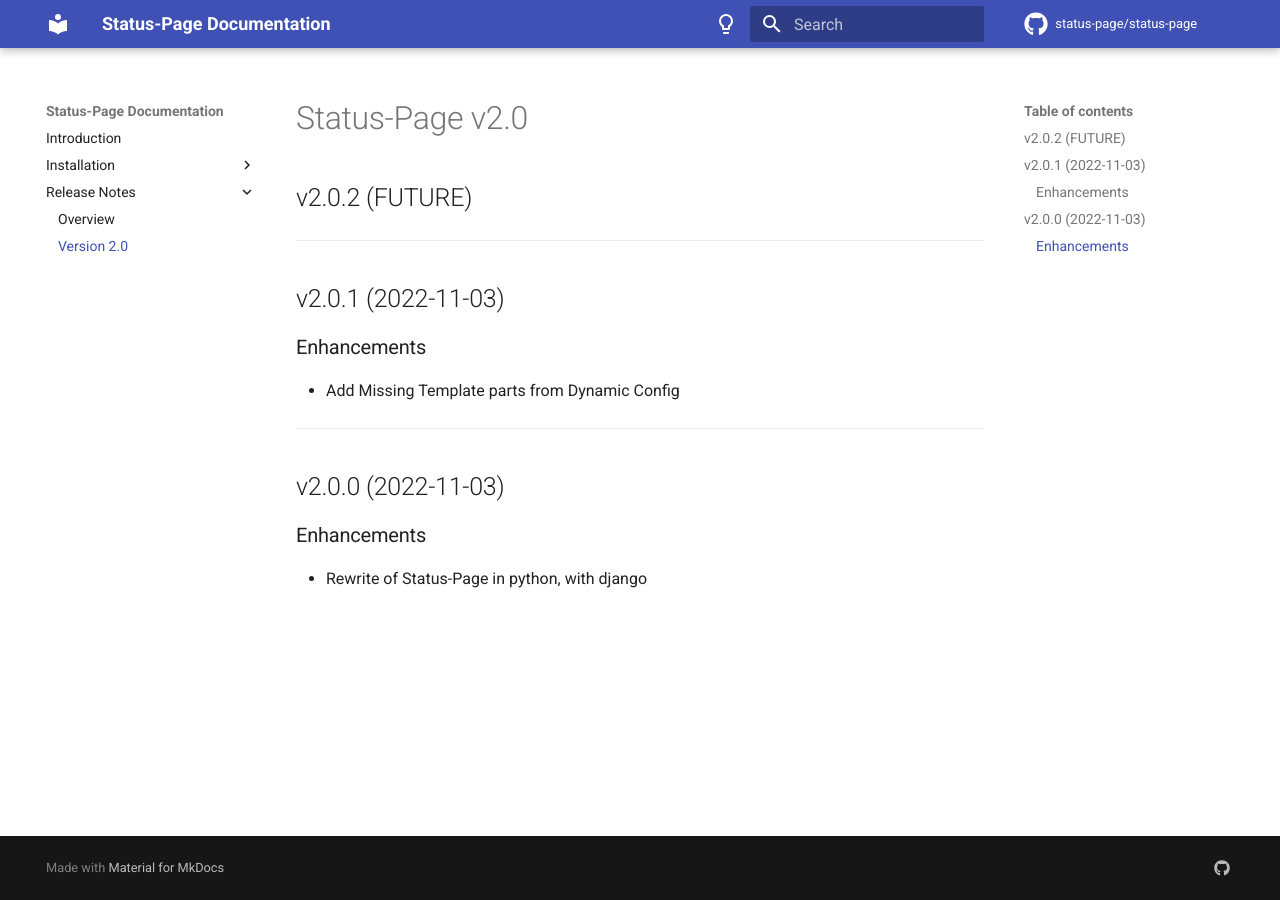
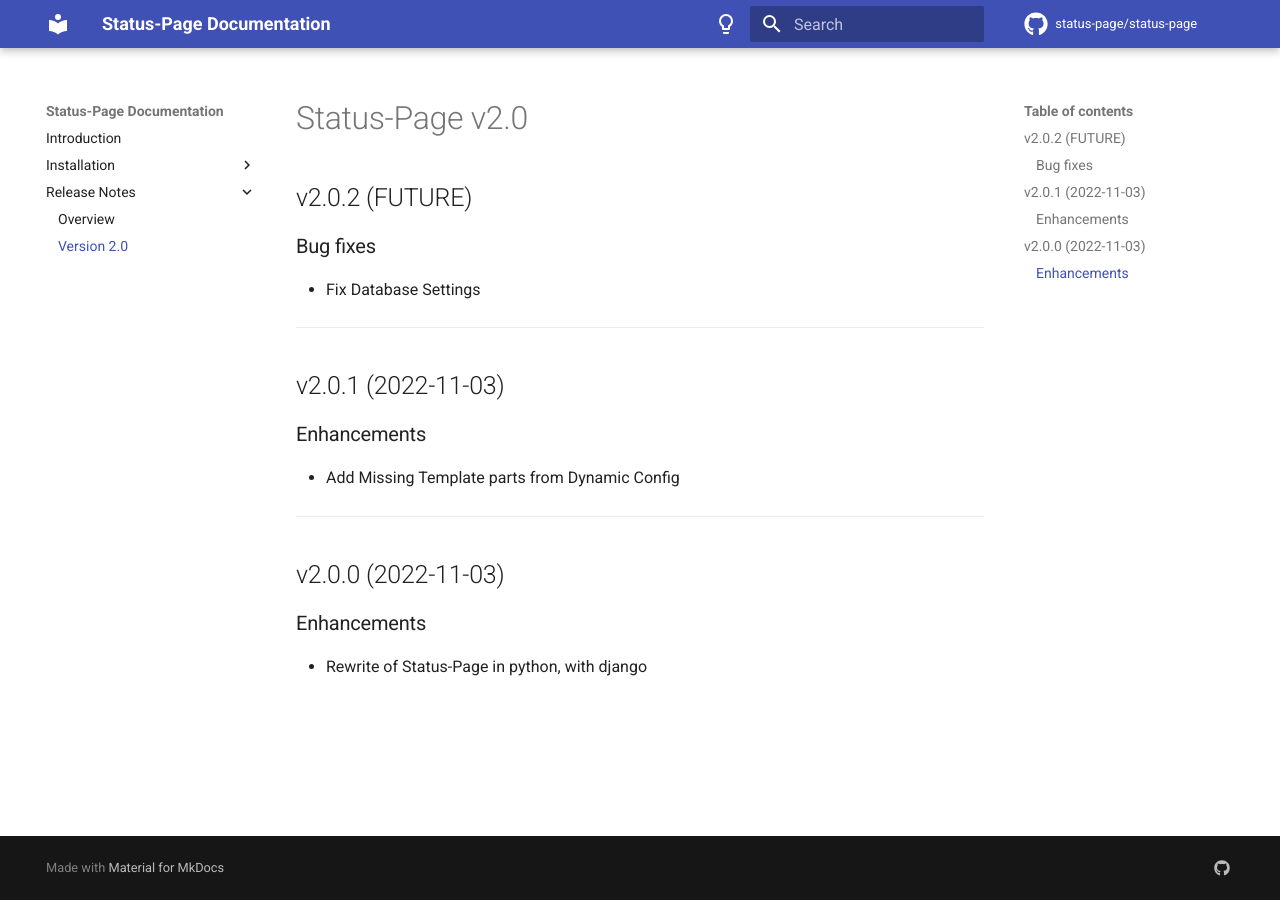
Before and after one commit to Status-Page/Status-Page, an MkDocs documentation site: the page built from docs/release-notes/version-2.0.md, in a window 1280 px wide. Built offline with MkDocs 1.6.1 and Material for MkDocs 9.7.7, drawn with Linux system fonts in a browser that asks for light colours; comment, search, counter and statistics services are not loaded.

Commit message:
chore: changelog

```diff
--- a/docs/release-notes/version-2.0.md
+++ b/docs/release-notes/version-2.0.md
@@ -2,9 +2,13 @@
 
 ## v2.0.2 (FUTURE)
 
+### Bug fixes
+* Fix Database Settings
+
 ---
 
 ## v2.0.1 (2022-11-03)
+
 ### Enhancements
 * Add Missing Template parts from Dynamic Config
 
```
Also changed, not shown: docs/release-notes/index.md (+1 -0 lines).
